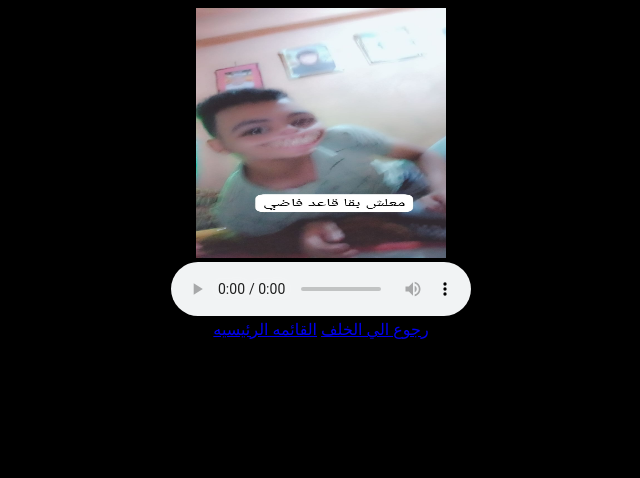
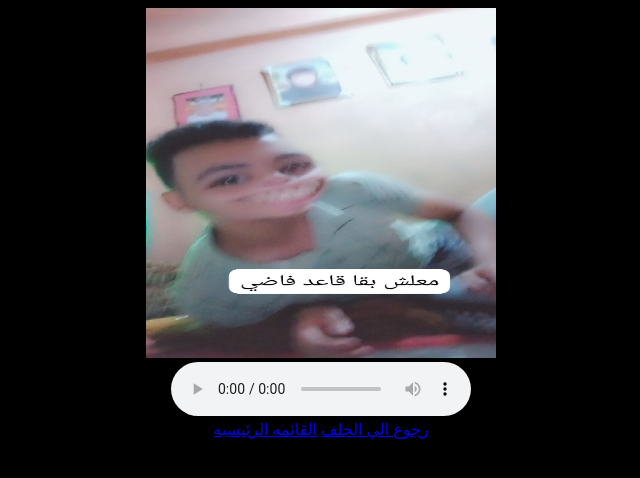
Before and after one commit to msqar3435-blip/sakr7, a plain HTML site: page index3.html in a window 1280 px wide. Shown: the whole page, without its empty margins (319-959 px from the left). Drawn offline with Linux system fonts and the light colour scheme.

Commit message:
Update index3.html

```diff
--- a/index3.html
+++ b/index3.html
@@ -6,7 +6,7 @@
     <title>القدوه</title>
 </head>
 <body style="text-align: center;" bgcolor="black">
-   <img src="mohamed.jpg" width="250" height="250" controls><br>
+   <img src="mohamed.jpg" width="350" height="350" controls><br>
    <audio src="mohamed.mp3" controls></audio><br>
        <a style="text-align: right;" href="index2.html">رجوع الي الخلف</a>
        <a style="text-align: left;" href="index.html">القائمه الرئيسيه</a>
```
